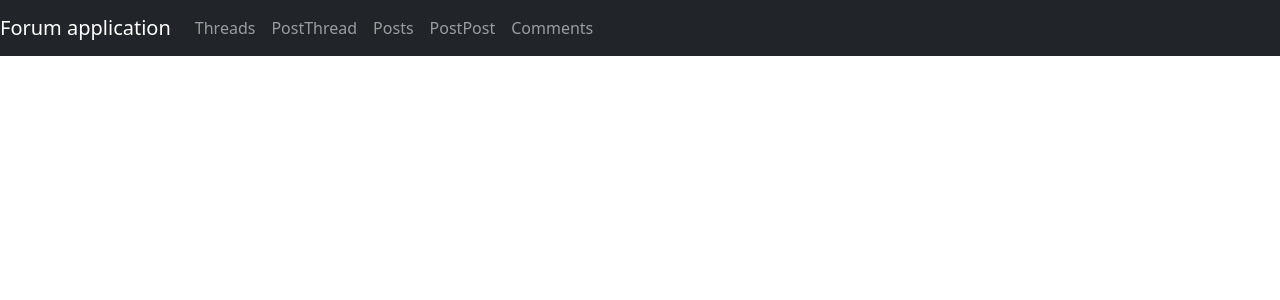
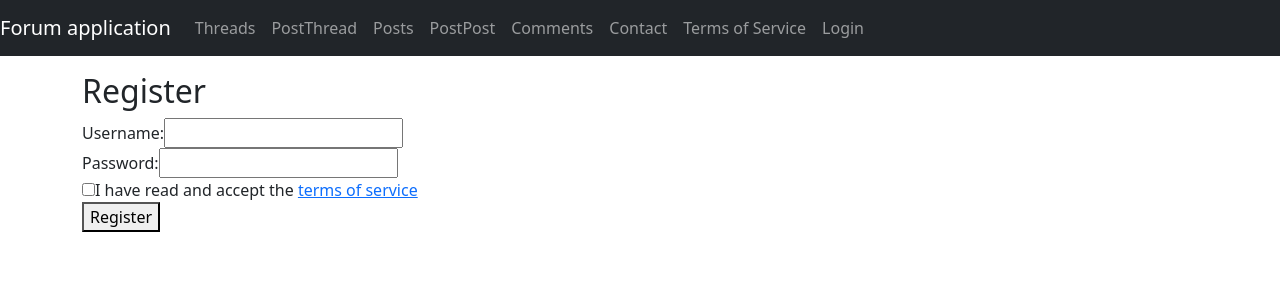
Before and after one commit to KevinvdHoogenhof/ForumApp-Frontend, a React (Create React App) app: page /register in a window 1280 px wide. Shown: the top 300 px of the page. Built offline with nearby package versions, Linux system fonts and the light colour scheme.

Commit message:
Basis for accounts functionality and contact/tos template

```diff
--- a/src/App.js
+++ b/src/App.js
@@ -2,6 +2,12 @@ import React, { Component } from "react";
 import { Routes, Route, Link } from "react-router-dom";
 import "bootstrap/dist/css/bootstrap.min.css";
 import "./App.css";
+
+import Contact from "./pages/contact";
+import TermsOfService from "./pages/termsofservice";
+
+import Login from "./components/login";
+import Register from "./components/register";
 
 import PostThread from "./components/postthread";
 import EditThread from "./components/editthread";
@@ -20,7 +26,14 @@ import EditComment from "./components/editcomment";
 import CommentList from "./components/commentlist";
 
 class App extends Component {
+  handleLogout = () => {
+    localStorage.removeItem('token');
+    window.location.reload();
+  }
+
   render() {
+    const isLoggedIn = !!localStorage.getItem('token');
+
     return (
       <div>
         <nav className="navbar navbar-expand navbar-dark bg-dark">
@@ -53,6 +66,29 @@ class App extends Component {
                 Comments
               </Link>
             </li>
+            <li className="nav-item">
+              <Link to={"/contact"} className="nav-link">
+                Contact
+              </Link>
+            </li>
+            <li className="nav-item">
+              <Link to={"/termsofservice"} className="nav-link">
+                Terms of Service
+              </Link>
+            </li>
+              {isLoggedIn ? (
+                <li className="nav-item">
+                  <button className="btn nav-link" onClick={this.handleLogout}>
+                    Logout
+                  </button>
+                </li>
+              ) : (
+                <li className="nav-item">
+                  <Link to={"/login"} className="nav-link">
+                    Login
+                  </Link>
+                </li>
+              )}
           </div>
         </nav>
 
@@ -69,6 +105,10 @@ class App extends Component {
             <Route path="/post/:id" element={<Post/>} />
             <Route path="/comments" element={<CommentList/>} />
             <Route path="/editcomment/:id" element={<EditComment/>} />
+            <Route path="/contact" element={<Contact/>} />
+            <Route path="/termsofservice" element={<TermsOfService/>} />
+            <Route path="/login" element={<Login/>} />
+            <Route path="/register" element={<Register/>} />
           </Routes>
         </div>
       </div>
--- /dev/null
+++ b/src/components/login.js
@@ -0,0 +1,54 @@
+import React, { useState } from 'react';
+import AuthService from '../services/authservice';
+import { Link } from "react-router-dom";
+
+const Login = () => {
+  const [username, setUsername] = useState('');
+  const [password, setPassword] = useState('');
+
+  const handleLogin = async (e) => {
+    e.preventDefault();
+    try {
+      const response = await AuthService.login(username, password);
+      const token = response.data.token;
+      localStorage.setItem('token', token);
+      window.location.href = `/`;
+      console.log('Login successful');
+    } catch (error) {
+      console.error('Login failed:', error);
+      // Handle login failure, show error message, etc.
+    }
+  };
+
+  return (
+    <div>
+      <h2>Login</h2>
+      <form onSubmit={handleLogin}>
+        <div>
+          <label>
+            Username:
+            <input
+              type="text"
+              value={username}
+              onChange={(e) => setUsername(e.target.value)}
+            />
+          </label>
+        </div>
+        <div>
+          <label>
+            Password:
+            <input
+              type="password"
+              value={password}
+              onChange={(e) => setPassword(e.target.value)}
+            />
+          </label>
+        </div>
+        <button type="submit">Login</button>
+      </form>
+      <p>No account yet? <Link to="/register">Register here</Link></p>
+    </div>
+  );
+};
+
+export default Login;
--- /dev/null
+++ b/src/components/register.js
@@ -0,0 +1,67 @@
+import React, { useState } from 'react';
+import AuthService from '../services/authservice';
+import { Link } from "react-router-dom";
+
+const Register = () => {
+  const [username, setUsername] = useState('');
+  const [password, setPassword] = useState('');
+  const [acceptedTerms, setAcceptedTerms] = useState(false);
+
+  const handleRegister = async (e) => {
+    e.preventDefault();
+    if (!acceptedTerms) {
+      alert('You must accept the terms of service to register.');
+      return;
+    }
+    try {
+        const response = await AuthService.register(username, password);
+        const token = response.data.token;
+        localStorage.setItem('token', token);
+        window.location.href = `/`;
+    } catch (error) {
+      console.error('Registration failed:', error);
+      // Handle registration failure, show error message, etc.
+    }
+  };
+
+  return (
+    <div>
+      <h2>Register</h2>
+      <form onSubmit={handleRegister}>
+        <div>
+          <label>
+            Username:
+            <input
+              type="text"
+              value={username}
+              onChange={(e) => setUsername(e.target.value)}
+            />
+          </label>
+        </div>
+        <div>
+          <label>
+            Password:
+            <input
+              type="password"
+              value={password}
+              onChange={(e) => setPassword(e.target.value)}
+            />
+          </label>
+        </div>
+        <div>
+          <label>
+            <input
+              type="checkbox"
+              checked={acceptedTerms}
+              onChange={(e) => setAcceptedTerms(e.target.checked)}
+            />
+            I have read and accept the <Link to="/termsofservice">terms of service</Link>
+          </label>
+        </div>
+        <button type="submit">Register</button>
+      </form>
+    </div>
+  );
+};
+
+export default Register;
--- /dev/null
+++ b/src/pages/contact.js
@@ -0,0 +1,18 @@
+import React from 'react';
+
+const Contact = () => {
+  return (
+    <div>
+      <h2>Contact Us</h2>
+      <p>You can reach us here:</p>
+      <div>
+        <h3>Contact Information</h3>
+        <p>Email: example@example.com</p>
+        <p>Phone: 123-456-7890</p>
+        <p>Address: 123 Main St, City, Country</p>
+      </div>
+    </div>
+  );
+};
+
+export default Contact;
--- /dev/null
+++ b/src/pages/termsofservice.js
@@ -0,0 +1,31 @@
+import React from 'react';
+
+const TermsOfService = () => {
+  return (
+    <div>
+      <h2>Terms of Service</h2>
+      <p>** Generated with ChatGPT as a placeholder for the terms of service</p>
+      <p>Welcome to our website. If you continue to browse and use this website,
+        you are agreeing to comply with and be bound by the following terms and conditions of use,
+        which together with our privacy policy govern our relationship with you in relation to this website.</p>
+      <h3>Use of Content</h3>
+      <p>The content of the pages of this website is for your general information and use only. It is subject to change without notice.</p>
+      <h3>Disclaimer</h3>
+      <p>The information contained in this website is for general information purposes only.
+        The information is provided by us and while we endeavor to keep the information up to date and correct,
+        we make no representations or warranties of any kind, express or implied,
+        about the completeness, accuracy, reliability, suitability or availability with respect to the website or the information,
+        products, services, or related graphics contained on the website for any purpose.</p>
+      <h3>Links to Other Websites</h3>
+      <p>Our website may contain links to other websites of interest.
+        However, once you have used these links to leave our site, you should note that we do not have any control over that other website.
+        Therefore, we cannot be responsible for the protection and privacy of any information which you provide whilst visiting such sites
+         and such sites are not governed by this privacy statement. You should exercise caution and look at the privacy statement applicable to the website in question.</p>
+      <h3>Changes to Terms</h3>
+      <p>We may update these terms of service from time to time.
+        We encourage you to review this page periodically for any changes.</p>
+    </div>
+  );
+};
+
+export default TermsOfService;
--- /dev/null
+++ b/src/services/authservice.js
@@ -0,0 +1,21 @@
+import https from "../https-common";
+
+class AuthService {
+  register() {
+    return https.get("/auth/register");
+  }
+
+  login() {
+    return https.get("/auth/login");
+  }
+/*
+  logout() {
+    return https.get("/auth/logout"); //????
+  }*/
+
+  verify() {
+    return https.get("/auth/verify");
+  }
+}
+
+export default new AuthService();
```
Also changed, not shown: src/services/userservice.js (added, +9 -0 lines).
